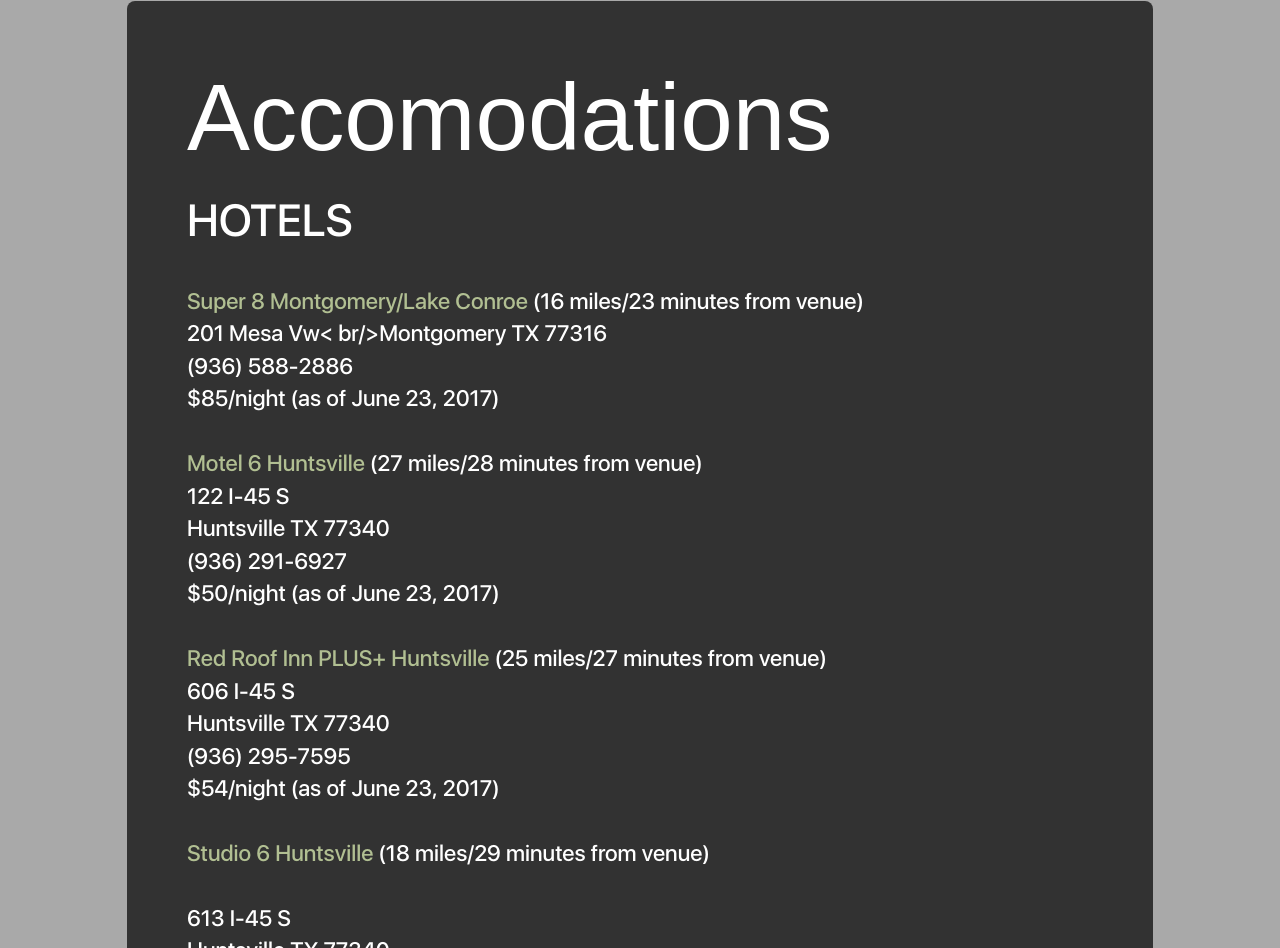
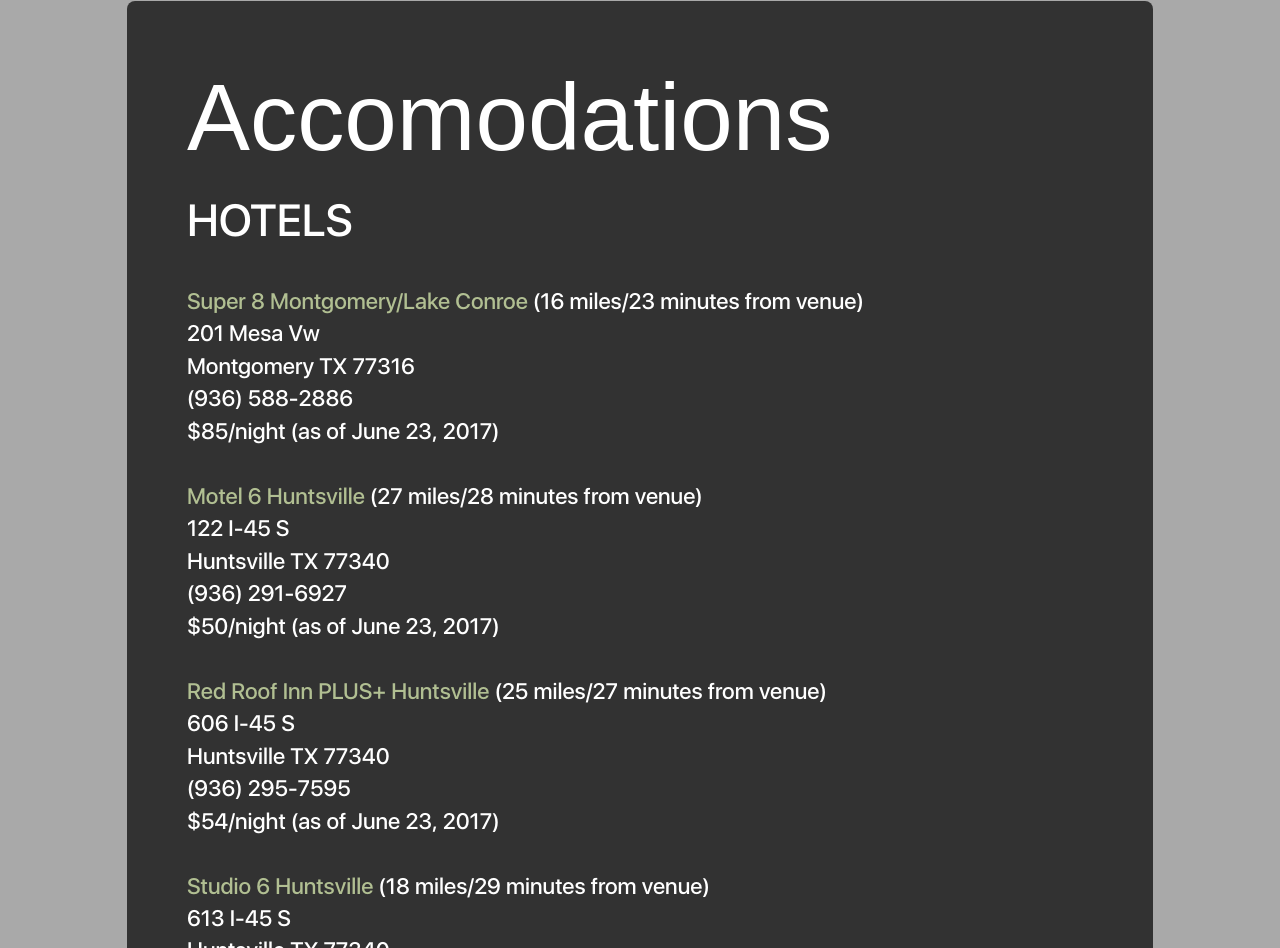
Before and after one commit to johnplusdavid/johnplusdavid.github.io, a plain HTML site: page index.html in a window 1280 px wide. Shown: the part 5132-6080 px from the top of the page. Drawn offline with nearby package versions, Linux system fonts and the light colour scheme; a web font is replaced by a local one.

Commit message:
fixed tags

```diff
--- a/index.html
+++ b/index.html
@@ -232,13 +232,13 @@ http://scal.io -- check us out.
 
                             <h2>HOTELS</h2>
                             <p>
-                                <a href="https://www.kayak.com/hotels/Montgomery,TX-c25040-h126517/2017-11-03/2017-11-05/2guests?sharing=1" target="_blank">Super 8 Montgomery/Lake Conroe</a> (16 miles/23 minutes from venue)<br />201 Mesa Vw< br/>Montgomery TX 77316<br />(936) 588-2886<br />$85/night (as of June 23, 2017)<br /><br />
+                                <a href="https://www.kayak.com/hotels/Montgomery,TX-c25040-h126517/2017-11-03/2017-11-05/2guests?sharing=1" target="_blank">Super 8 Montgomery/Lake Conroe</a> (16 miles/23 minutes from venue)<br />201 Mesa Vw<br />Montgomery TX 77316<br />(936) 588-2886<br />$85/night (as of June 23, 2017)<br /><br />
 
 <a href="https://www.kayak.com/hotels/Huntsville,TX-c20616-h126120/2017-11-03/2017-11-05/2guests?sharing=1" target="_blank">Motel 6 Huntsville</a> (27 miles/28 minutes from venue)<br />122 I-45 S<br />Huntsville TX 77340<br />(936) 291-6927<br />$50/night (as of June 23, 2017)<br /><br />
 
 <a href="https://www.kayak.com/hotels/Huntsville,TX-c20616-h93971/2017-11-03/2017-11-05/2guests?sharing=1" target="_blank">Red Roof Inn PLUS+ Huntsville</a> (25 miles/27 minutes from venue)<br />606 I-45 S<br />Huntsville TX 77340<br />(936) 295-7595<br />$54/night (as of June 23, 2017)<br /><br />
 
-<a href="https://www.kayak.com/hotels/Huntsville,TX-c20616-h2785703/2017-11-03/2017-11-05/2guests?sharing=1" target="_blank">Studio 6 Huntsville</a> (18 miles/29 minutes from venue)<br /><br />613 I-45 S<br />Huntsville TX 77340<br />(936) 295-9151<br />$60/night (as of June 23, 2017)<br /><br />
+<a href="https://www.kayak.com/hotels/Huntsville,TX-c20616-h2785703/2017-11-03/2017-11-05/2guests?sharing=1" target="_blank">Studio 6 Huntsville</a> (18 miles/29 minutes from venue)<br />613 I-45 S<br />Huntsville TX 77340<br />(936) 295-9151<br />$60/night (as of June 23, 2017)<br /><br />
 
 There are so many good travel deals in and around Huntsville! We urge our guests to check out deals on their favorite travel site.<br /><br />
 
```
